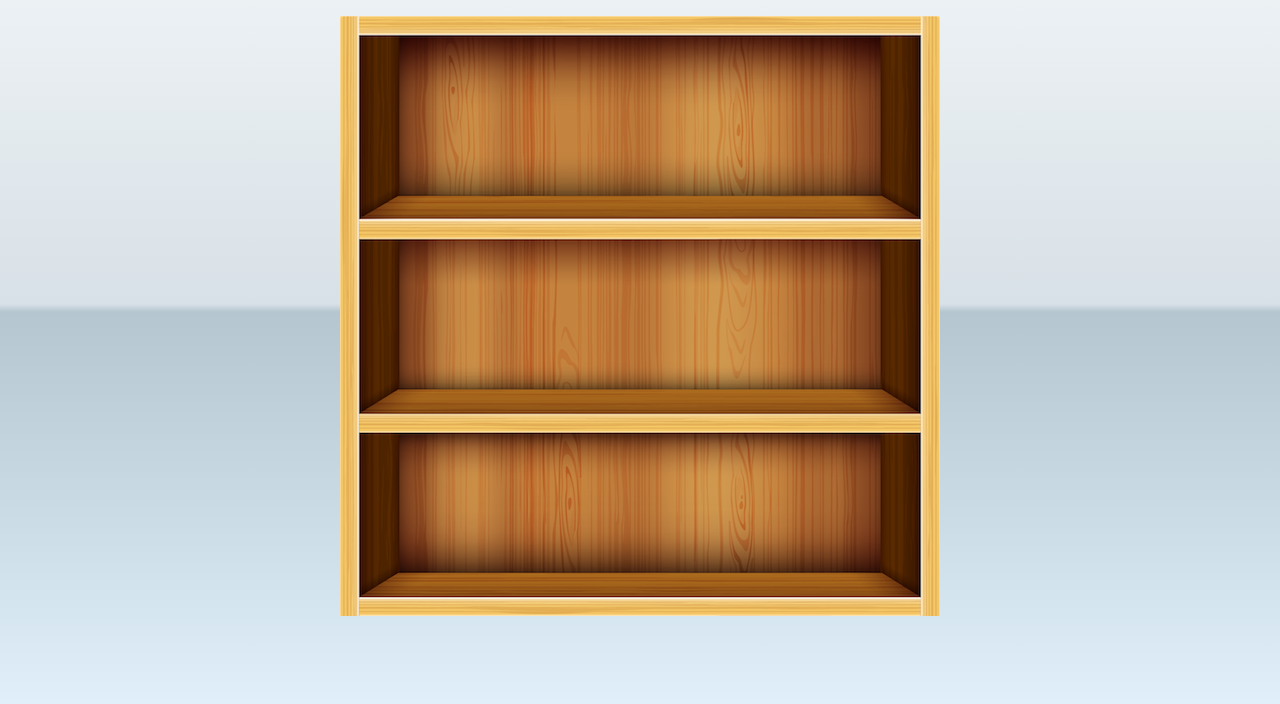
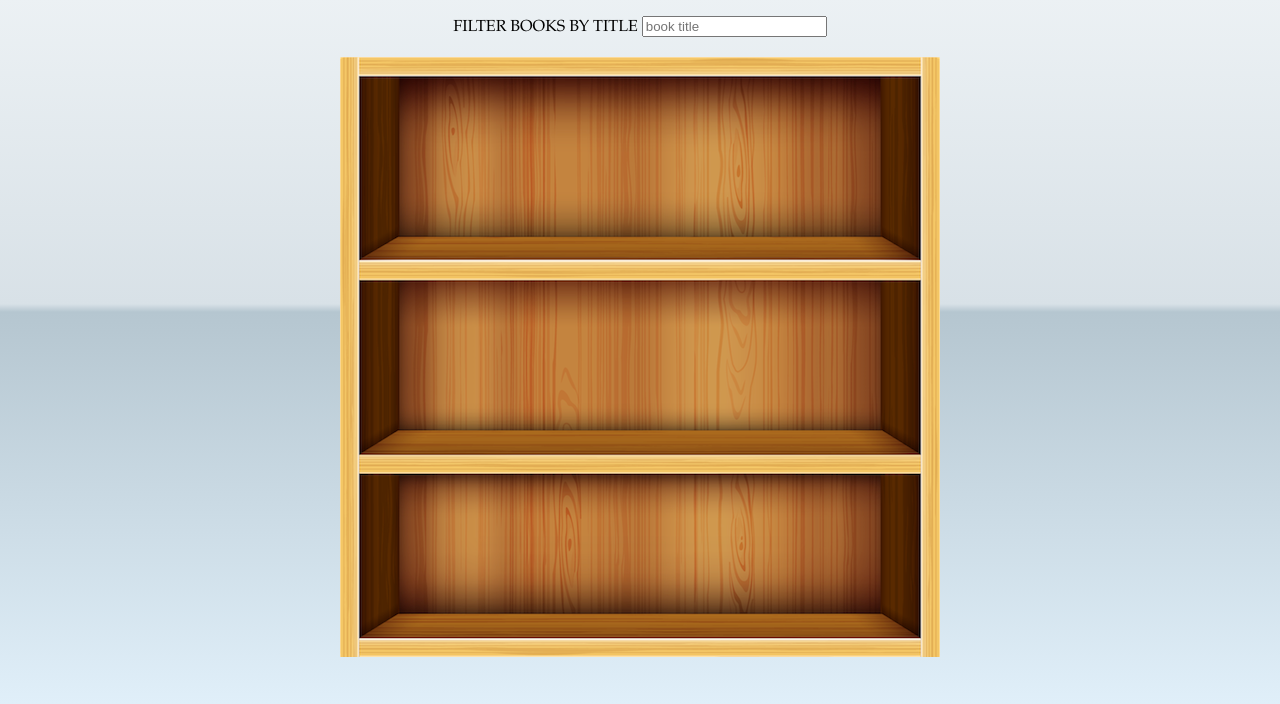
Before and after one commit to mortimerrr/Underscore-Bookshelf, a plain HTML site: page books.html in a window 1280 px wide. Shown: the part 96-800 px from the top of the page. Drawn offline with Linux system fonts and the light colour scheme.

Commit message:
filter books by title /// work in progress

```diff
--- a/books.html
+++ b/books.html
@@ -12,6 +12,11 @@
   <body>
     <h1>My Amazing Bookshelf</h1>
 
+    <form id="search-box">
+      <label for="searchbox">FILTER BOOKS BY TITLE</label>
+      <input id="searchbox" type="text" placeholder="book title">
+    </form>
+
     <div id="bookshelf">
 
     </div>
--- a/css/main.css
+++ b/css/main.css
@@ -57,10 +57,6 @@ h1 {
 	display: inline-block;
 }
 
-.hot {
-
-}
-
 .hot::before {
 	content: "HOT";
 	background-color: yellow;
@@ -76,3 +72,7 @@ h1 {
 	font-size: 80%;
 	margin-bottom: -20px;
 }
+
+#search-box {
+	margin: 20px;
+}
--- a/javascripts/books.js
+++ b/javascripts/books.js
@@ -15,6 +15,12 @@ function handleResponse(response) {
 
   });
 
+    $("#searchbox").keydown(function() {
+      console.log($("#searchbox").val());
+      // if searchboxes value is featured in the book's title show the book
+      // otherwise make the book disappear
+    });
+
   // var hot_books = _.filter(response.items, function(book) {
   //   return book.volumeInfo.averageRating >= 4;
   // });
```
